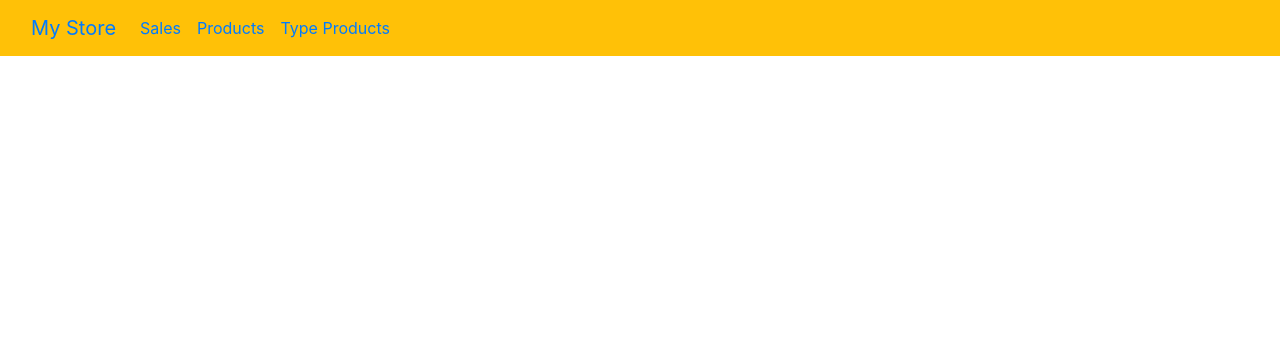
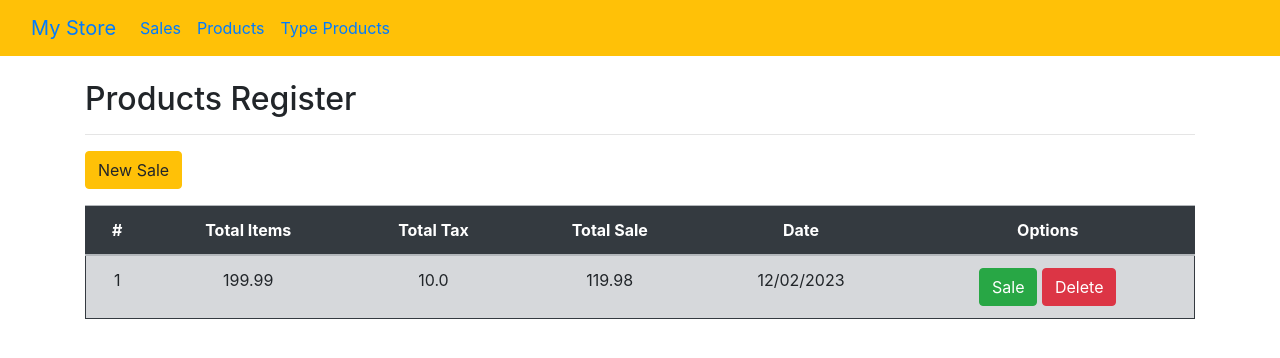
Before and after one commit to luccasdrapala/projetinho-store, a PHP site: template app/Views/sales/index-sales.php in a window 1280 px wide. Shown: the top 358 px of the page. Run offline with PHP 8.4, Linux system fonts and the light colour scheme; the template is opened without the code that fills it, so the values that code supplies are empty; some libraries are stand-ins or nearby versions.

Commit message:
build sales front-end

```diff
--- a/app/Controllers/SaleController.php
+++ b/app/Controllers/SaleController.php
@@ -23,7 +23,7 @@ class SaleController extends Controller
     public function index(){
 
         View::include('includes/header.php');
-        View::include('sales/index-sales.php', $this->data);
+        View::include('sales/index-sales.php'); //, $this->data);
         View::include('includes/footer.php');
     }
 }
--- a/app/Views/includes/header.php
+++ b/app/Views/includes/header.php
@@ -22,14 +22,14 @@
     <!-- NAVBAR START -->
     <nav class="navbar navbar-expand-lg bg-body-tertiary bg-warning">
     <div class="container-fluid">
-        <a class="navbar-brand" href="#">My Store</a>
+        <a class="navbar-brand" href="/">My Store</a>
         <button class="navbar-toggler" type="button" data-bs-toggle="collapse" data-bs-target="#navbarNav" aria-controls="navbarNav" aria-expanded="false" aria-label="Toggle navigation">
         <span class="navbar-toggler-icon"></span>
         </button>
         <div class="collapse navbar-collapse" id="navbarNav">
         <ul class="navbar-nav">
             <li class="nav-item">
-                <a class="nav-link" aria-current="page" href="#">Sales</a>
+                <a class="nav-link" aria-current="page" href="/">Sales</a>
             </li>
             <li class="nav-item">
             <a class="nav-link" href="/products">Products</a>
--- a/app/Views/productTypes/index-type-products.php
+++ b/app/Views/productTypes/index-type-products.php
@@ -1,4 +1,4 @@
-<div class="typeProductsSection">
+
     <h2 class="mt-4 fw-light">Products Types Register</h2>
     <hr>
 
--- a/app/Views/sales/index-sales.php
+++ b/app/Views/sales/index-sales.php
@@ -0,0 +1,114 @@
+<h2 class="mt-4 fw-light">Products Register</h2>
+<hr>
+
+<!-- MODAL TRIGGER -->
+<button type="button" class="btn btn-warning" data-toggle="modal" data-target="#exampleModal">New Sale</button>
+
+<table class="table mt-3 table-secondary border border-dark">
+    <thead class="table-dark">
+        <tr class="text-center align-middle">
+            <th>#</th>
+            <th>Total  Items</th>
+            <th>Total Tax</th>
+            <th>Total Sale</th>
+            <th>Date</th>
+            <th>Options</th>
+        </tr>
+    </thead>
+    <tbody>
+        <tr class="text-center align-middle">
+            <td>1</td>
+            <td>199.99</td>
+            <td>10.0</td>
+            <td>119.98</td>
+            <td>12/02/2023</td>
+            <td>
+                <button
+                    class="btn btn-success">Sale</button>
+                <button class="btn btn-danger">Delete</button>
+            </td>
+        </tr>
+    </tbody>
+</table>
+
+<div class="modal fade" id="exampleModal" tabindex="-1" aria-labelledby="exampleModalLabel" aria-hidden="true">
+    <div class="modal-dialog modal-xl">
+        <div class="modal-content">
+            <div class="modal-header">
+                <h5 class="modal-title" id="exampleModalLabel">Product Data</h5>
+                <button type="button" class="close" data-dismiss="modal" aria-label="Close">
+                    <span aria-hidden="true">&times;</span>
+                </button>
+            </div>
+            <div class="modal-body container"><!--MODAL-->
+                <div class="row">
+                    <div class="mt-2 col-3">
+                        <label for="product" class="">Product</label>
+                        <select id="product" class="custom-select" name="" id="">
+                            <option selected value="#">Select a product</option>
+                        </select>
+                    </div>
+                    <div class="col-2 mt-2">
+                        <label for="quantity" class="form-label">Quantity</label>
+                        <input class="form-control" id="quantity" type="number" placeholder="0,00">
+                    </div>
+                    <div class="col-2 mt-2">
+                        <label for="price" class="form-label">Price</label>
+                        <input class="form-control" id="price" type="number" placeholder="0,00" disabled>
+                    </div>
+                    <div class="col-2 mt-2">
+                        <label for="totalTax" class="form-label">Tax</label>
+                        <input class="form-control" id="totalTax" type="number" placeholder="0,00" disabled>
+                    </div>
+                    <div class="col-2 mt-2">
+                        <label for="totalSale" class="form-label">Sale Total</label>
+                        <input class="form-control" id="totalSale" type="number" placeholder="0,00" disabled>
+                    </div>
+                </div>
+                <div class="row">
+                    <div class="col mt-3">
+                        <button type="button" class="btn btn-success">Add Product</button>
+                    </div>
+                </div>
+
+
+            <table class="table mt-3 table-secondary border border-dark">
+                <thead class="table-dark">
+                    <tr class="text-center align-middle">
+                    <th>#</th>
+                    <th>Product</th>
+                    <th>Quantity</th>
+                    <th>Price</th>
+                    <th>Tax</th>
+                    <th>Date</th>
+                    <th>Total Sale</th>
+                    <th>Options</th>
+                </tr>
+            </thead>
+            <tbody>
+                <tr class="text-center align-middle">
+                    <td>1</td>
+                    <td>Java como programar</td>
+                    <td>1</td>
+                    <td>100.00</td>
+                    <td>10</td>
+                    <td>110.00</td>
+                    <td>12/02/2023</td>
+                    <td>
+                        <button
+                            class="btn btn-success">Sale</button>
+                        <button class="btn btn-danger">Delete</button>
+                    </td>
+                </tr>
+            </tbody>
+        </table>
+    </div>
+
+            <!-- MODAL BODY END -->
+            <div class="modal-footer">
+                <button type="button" class="btn btn-secondary" data-dismiss="modal">Close</button>
+                <button type="button" class="btn btn-primary">Save changes</button>
+            </div>
+        </div>
+    </div>
+</div>
```
